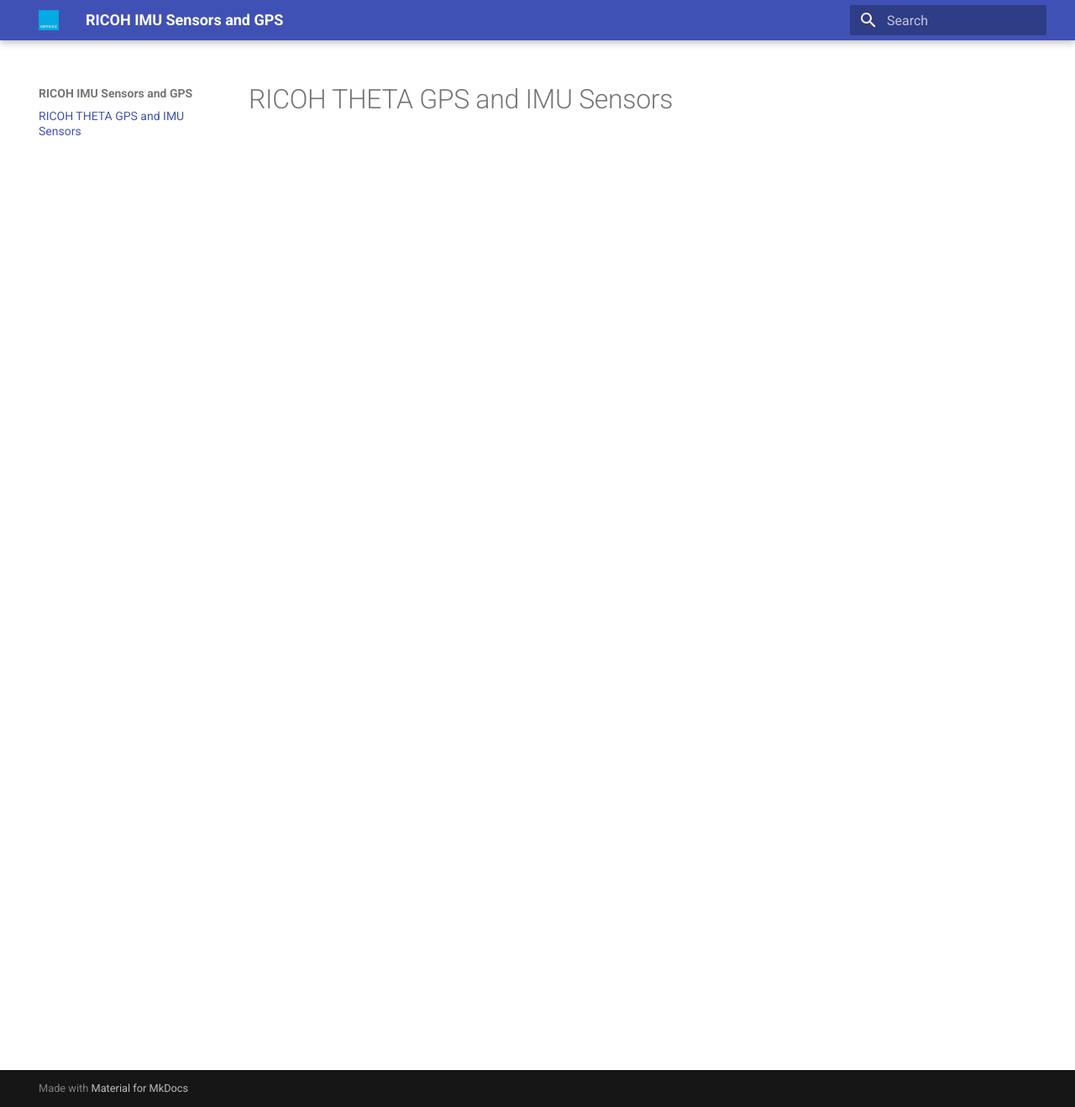
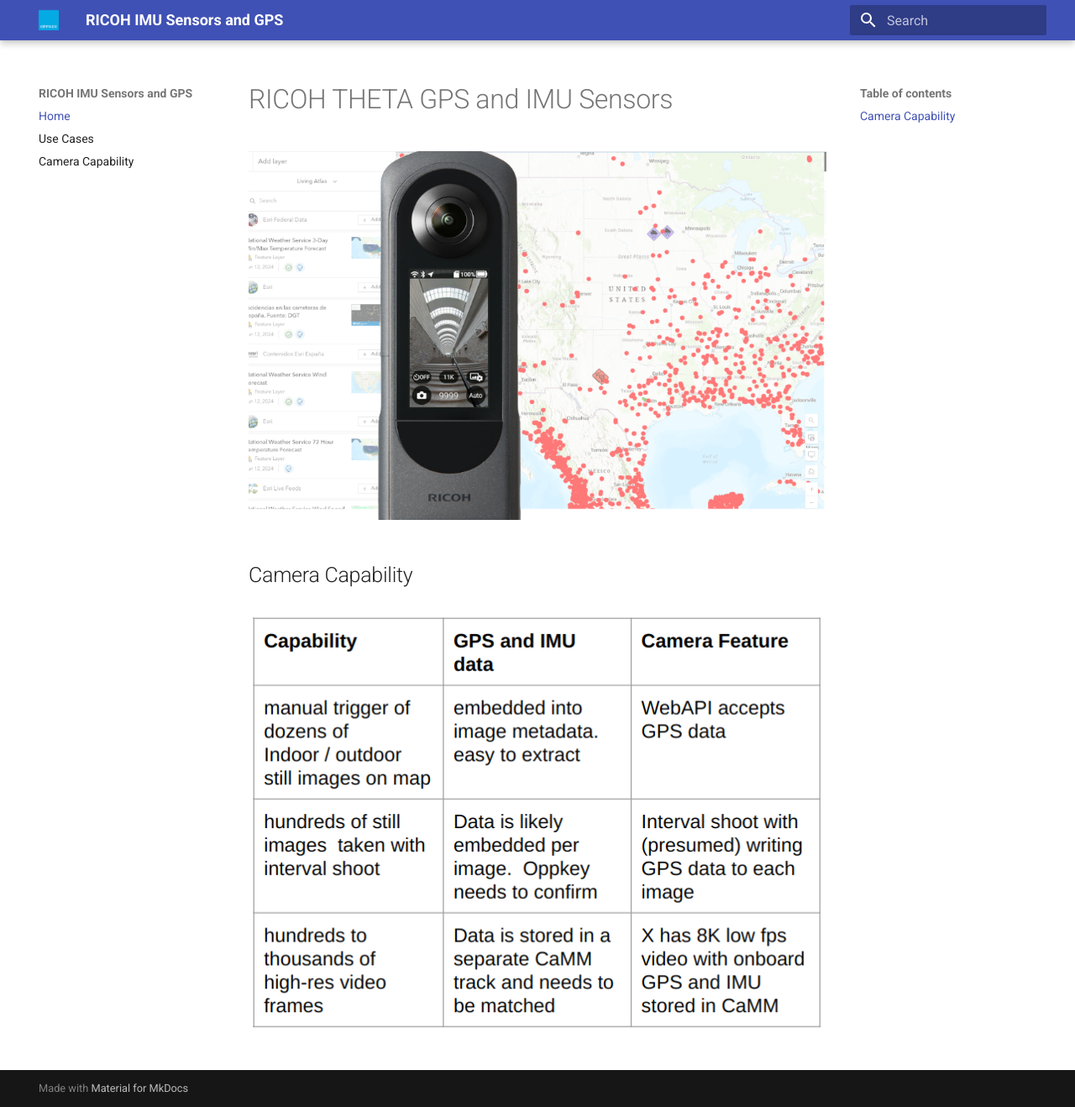
Before and after one commit to codetricity/theta-gis, an MkDocs documentation site: the page built from docs/index.md, in a window 1280 px wide and 1318 px high. Shown: the whole window at 84% size. Built offline with MkDocs 1.6.1 and Material for MkDocs 9.7.7, drawn with Linux system fonts in a browser that asks for light colours.

Commit message:
added use cases and camera capability

```diff
--- a/docs/index.md
+++ b/docs/index.md
@@ -1 +1,7 @@
 # RICOH THETA GPS and IMU Sensors
+
+![banner](images/home/banner.png)
+
+## Camera Capability
+
+![camera capability](images/home/camera_capability.png)
--- a/mkdocs.yml
+++ b/mkdocs.yml
@@ -5,3 +5,8 @@
   name: material
   logo: images/oppkey_logo.jpg
   favicon: images/oppkey_logo.jpg
+
+nav:
+  - Home: index.md
+  - Use Cases: use_cases.md
+  - Camera Capability: camera_capability.md
```
Also changed, not shown: docs/resources.md (added, +6 -0 lines), docs/uses_cases.md (added, +7 -0 lines), docs/images/home/banner.png (added), docs/images/home/camera_capability.png (added), 1 other file.
